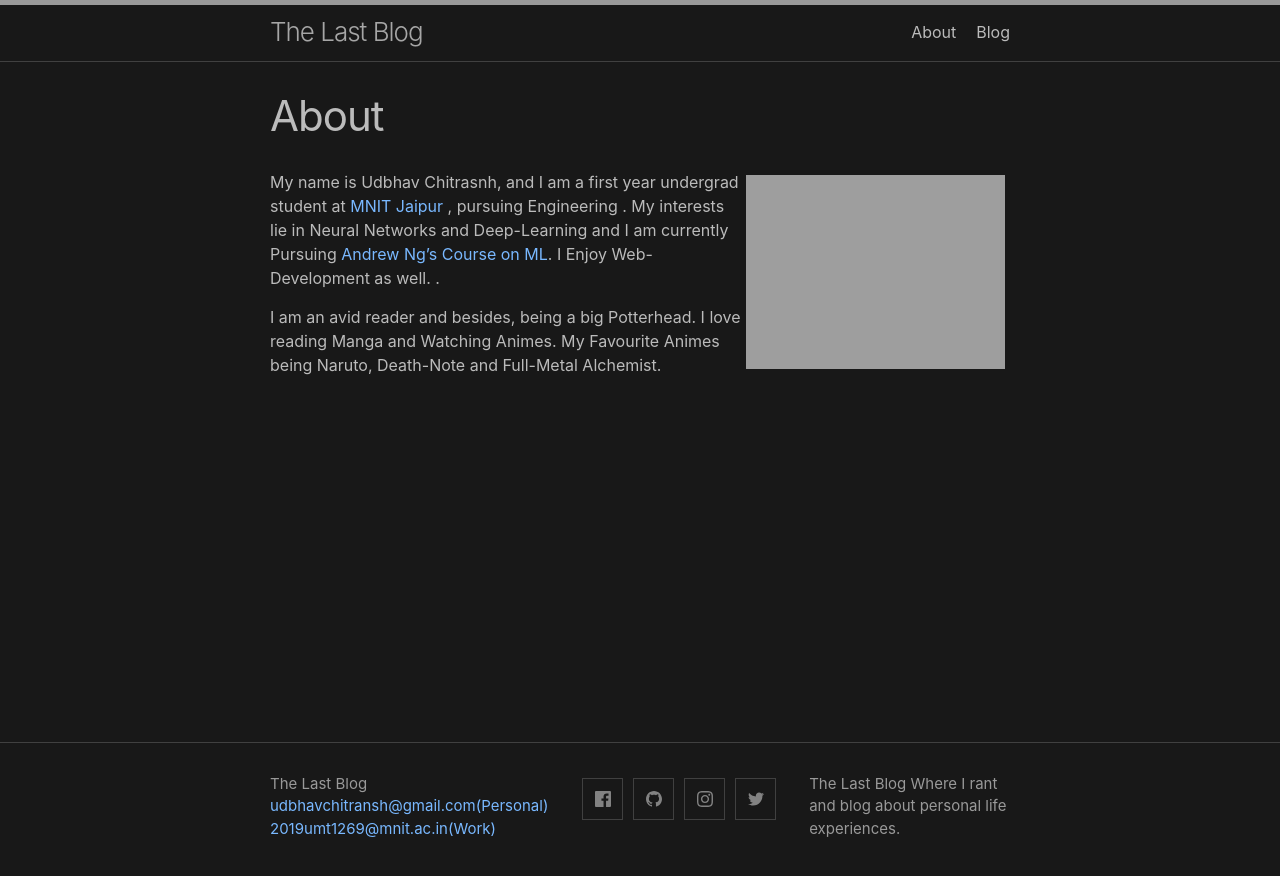
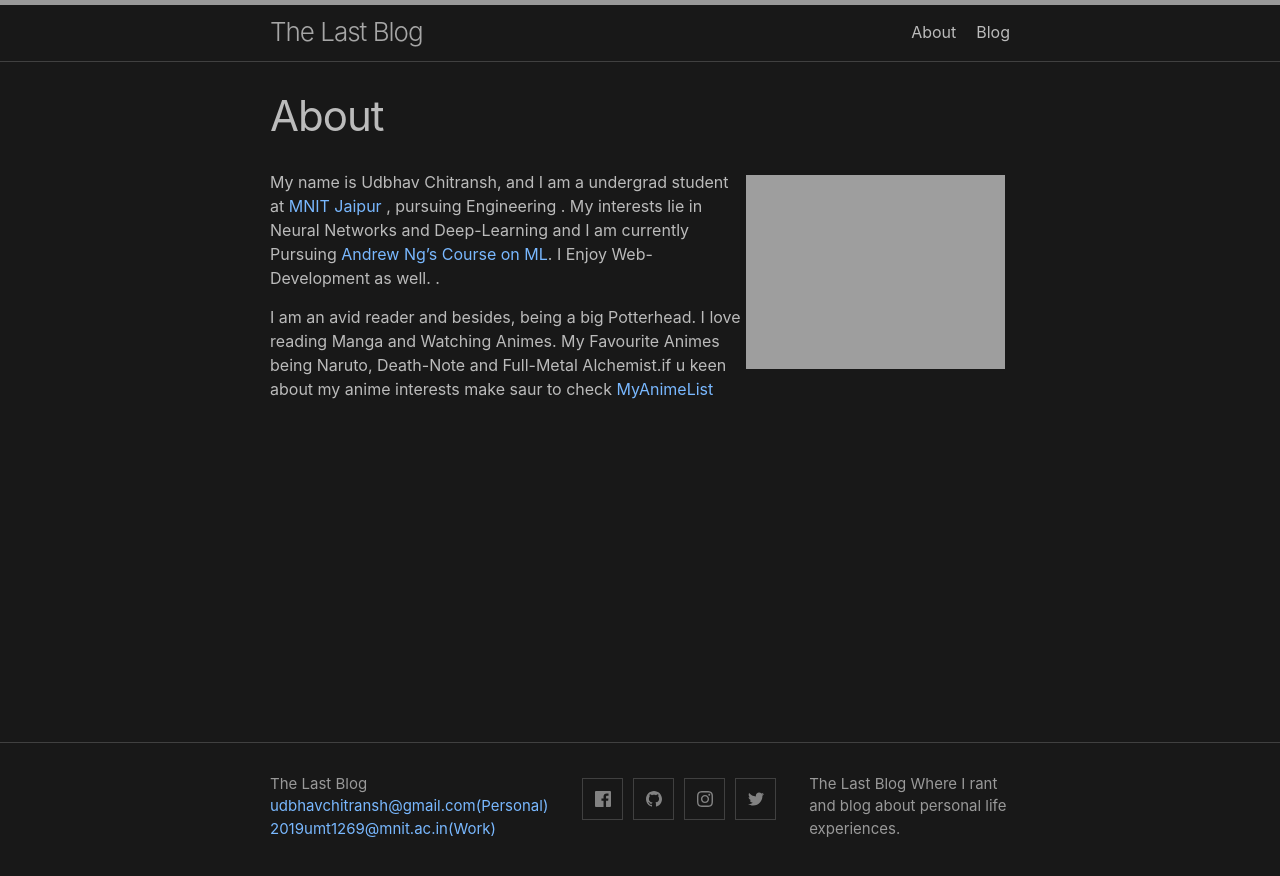
Before and after one commit to udbhavc/udbhavc.github.io, a Jekyll site: the page built from about.markdown, in a window 1280 px wide. Shown: the top 876 px of the page. Built offline with Jekyll 4.4.1, drawn with Linux system fonts in a browser that asks for light colours; comment, search, counter and statistics services are not loaded.

Commit message:
Update about.markdown

```diff
--- a/about.markdown
+++ b/about.markdown
@@ -6,8 +6,8 @@ permalink: /about/
 
 <img style="float: right; width: 35%; padding: 5px;" src=" {{ site.url }}/assets/profile.jpg ">
 
-My name is Udbhav Chitrasnh, and I am a first year undergrad student at [MNIT Jaipur](http://http://mnit.ac.in/) , pursuing Engineering .
+My name is Udbhav Chitransh, and I am a undergrad student at [MNIT Jaipur](http://http://mnit.ac.in/) , pursuing Engineering .
 My interests lie in Neural Networks and Deep-Learning and I am currently Pursuing [Andrew Ng's Course on ML](https://www.coursera.org/instructor/andrewng). I Enjoy Web- Development as well. .
 
 I am an avid reader and besides, being a big Potterhead. I love reading Manga and Watching Animes.
-My Favourite Animes being Naruto, Death-Note and Full-Metal Alchemist.
+My Favourite Animes being Naruto, Death-Note and Full-Metal Alchemist.if u keen about my anime interests make saur to check [MyAnimeList](https://myanimelist.net/animelist/ImHokage)
```
